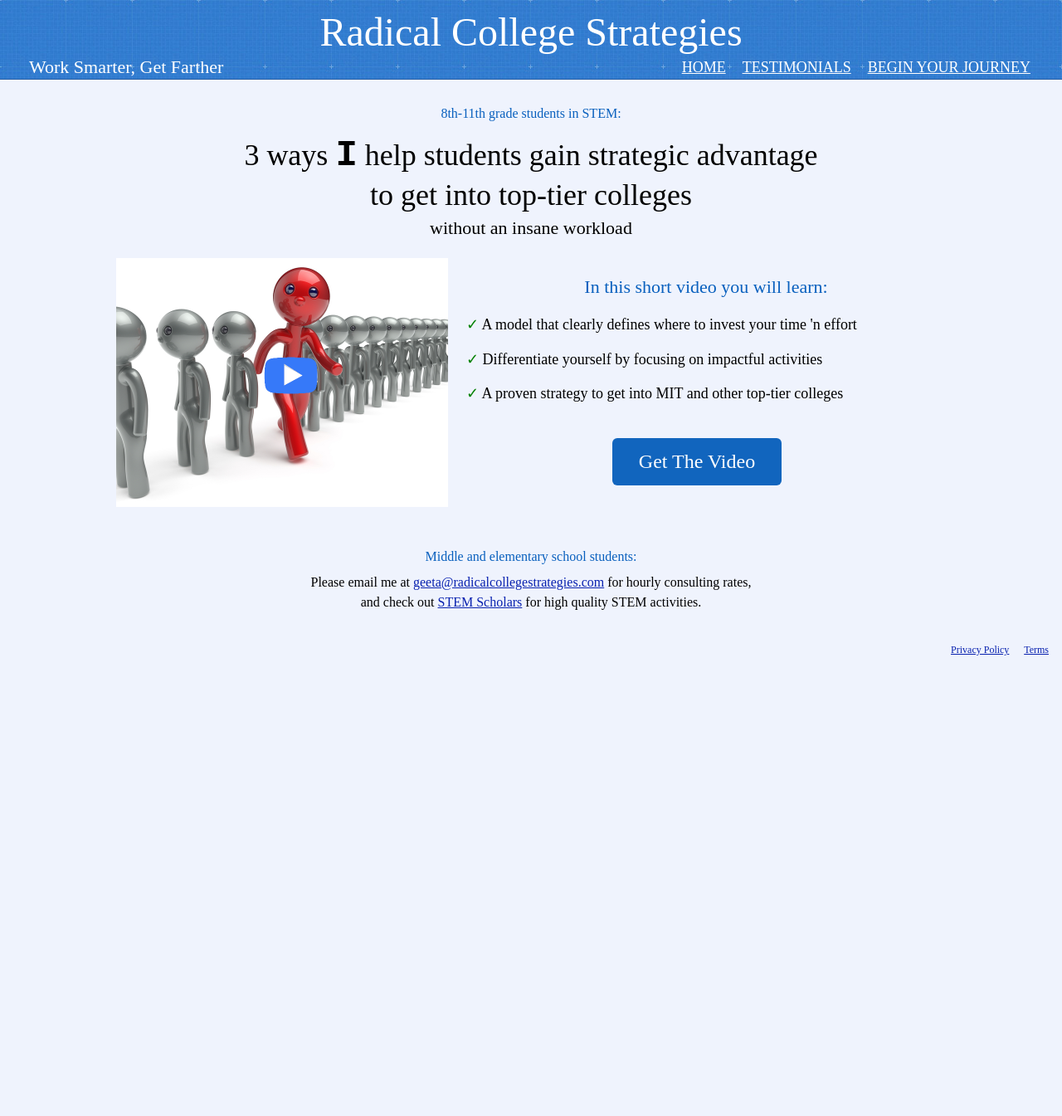
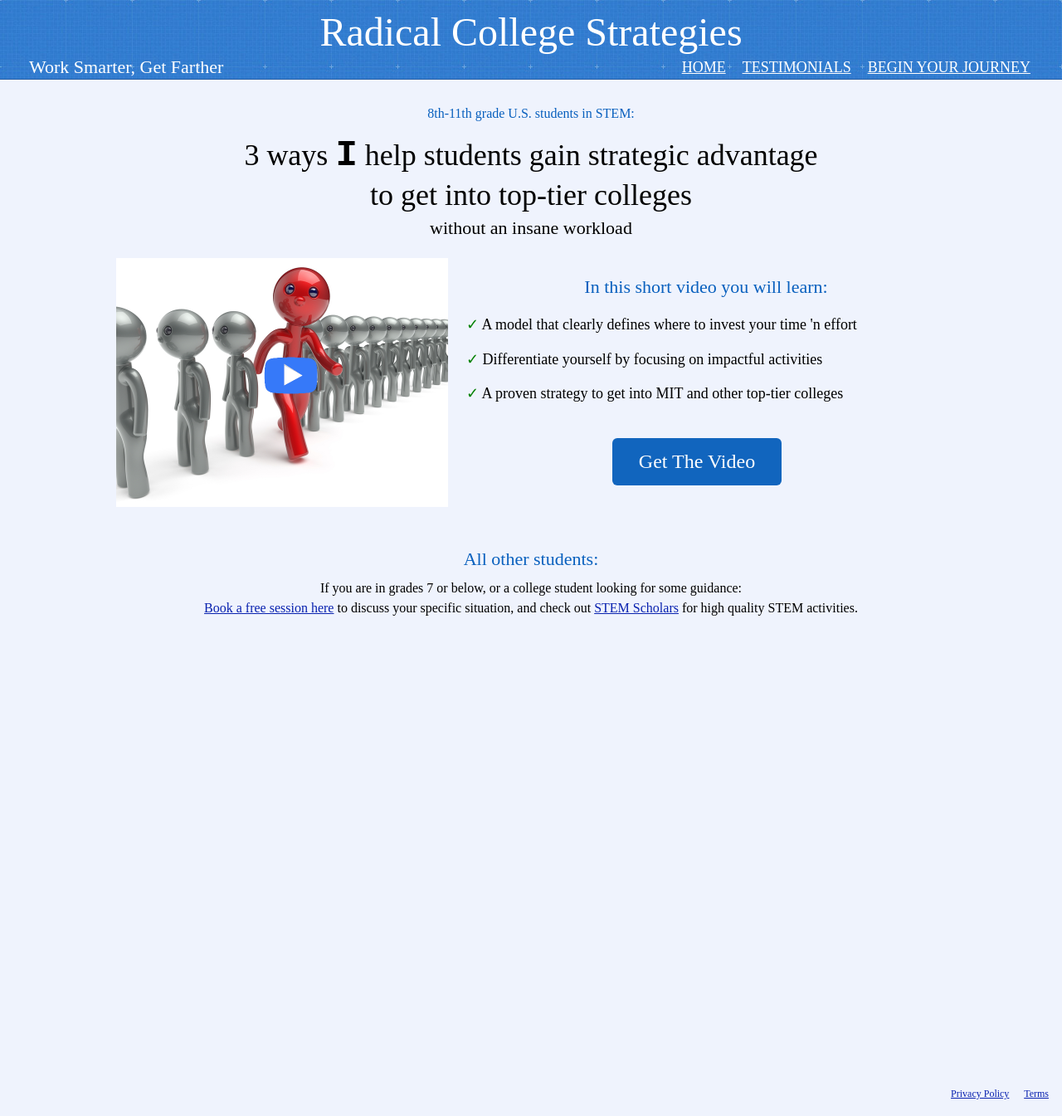
Before and after one commit to radicalcollegestrategies/radicalcollegestrategies.github.io, a Jekyll site: the page built from pages/YourJourney.md, in a window 1280 px wide. Shown: the whole page at 83% size. Built offline with Jekyll 4.4.1, drawn with Linux system fonts in a browser that asks for light colours; some web fonts are replaced; before the commit the page ends 900 px from its top, so only the background shows below that.

Commit message:
other students

```diff
--- a/pages/YourJourney.md
+++ b/pages/YourJourney.md
@@ -3,7 +3,7 @@ layout: default
 permalink: /YourJourney/
 ---
 <sectionpd>
-<h4 style="margin:10px;">8th-11th grade students in STEM:</h4>
+<h4 style="margin:10px;">8th-11th grade U.S. students in STEM:</h4>
 <h2 style="margin-top:15px;margin-bottom:0px;color:black">3 ways <div style="display:inline;font-family:Courier New;font-size:44px;"><b>I</b></div> help students gain strategic advantage<br>to get into top-tier colleges</h2>
 <h3 style="margin-top:5px;color:black">without an insane workload</h3>
 
@@ -58,10 +58,10 @@ permalink: /YourJourney/
   </div>
 </sectionpd>
 
-<sectionpd id="middle">
-<h4 style="margin:10px;">Middle and elementary school students:</h4>
-<p style="text-align:center"> Please email me at <a href="mailto:geeta@radicalcollegestrategies.com" style="color:#0821af;"> geeta@radicalcollegestrategies.com</a> for hourly consulting rates,<br>
-and check out <a href="https://stemscholars.github.io" target="_blank" style="color: #0821af;">STEM Scholars</a> for high quality STEM activities.</p>
+<sectionpd id="other">
+<h3 style="margin:10px;">All other students:</h3>
+<p style="text-align:center">If you are in grades 7 or below, or a college student looking for some guidance:<br><a href="https://koalendar.com/e/radicalcollegestrategies" style="color:#0821af;">Book a free session here</a> to discuss your specific situation, and check out <a href="https://stemscholars.github.io" target="_blank" style="color: #0821af;">STEM Scholars</a> for high quality STEM activities.</p>
+<br><br><br><br><br><br><br><br><br><br><br><br><br><br><br><br><br><br><br><br><br><br>
 </sectionpd>
 
 <script>
```
Also changed, not shown: index.md (+4 -7 lines), pages/Session.md (+3 -2 lines).
